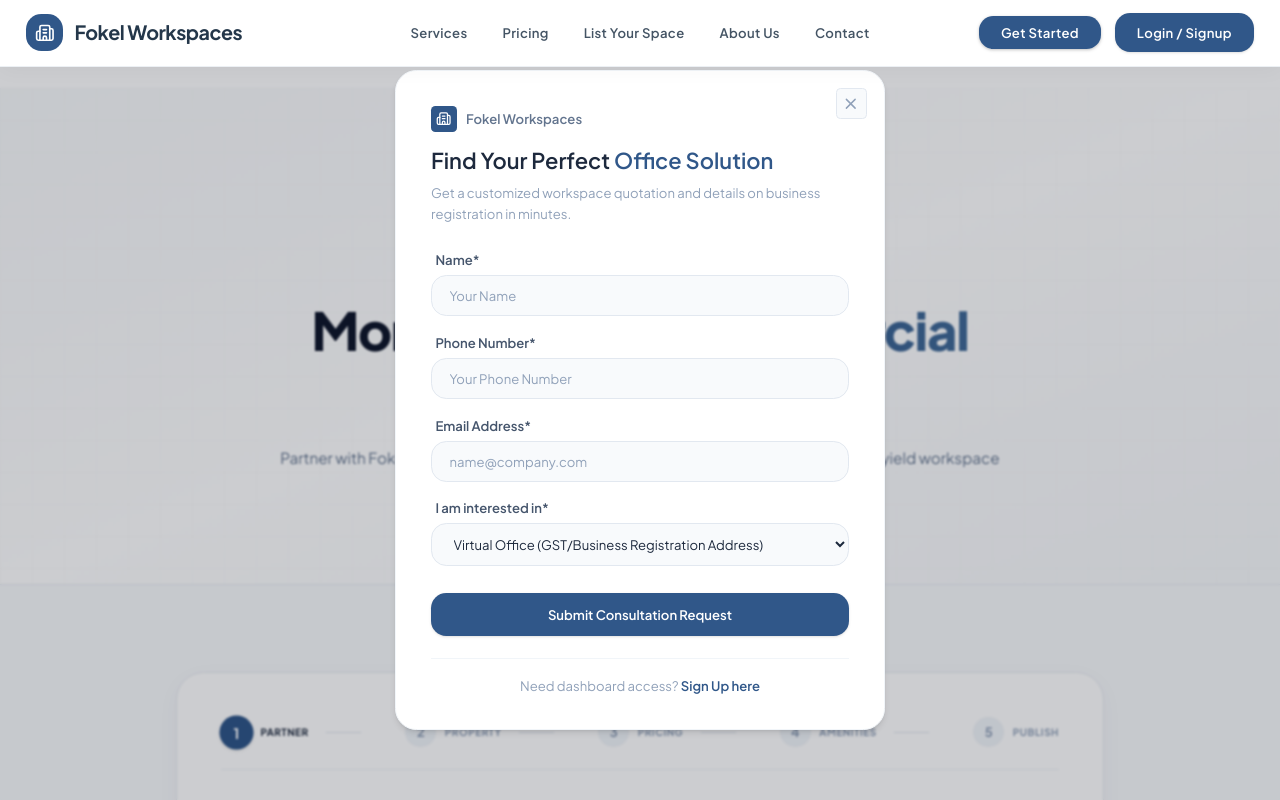
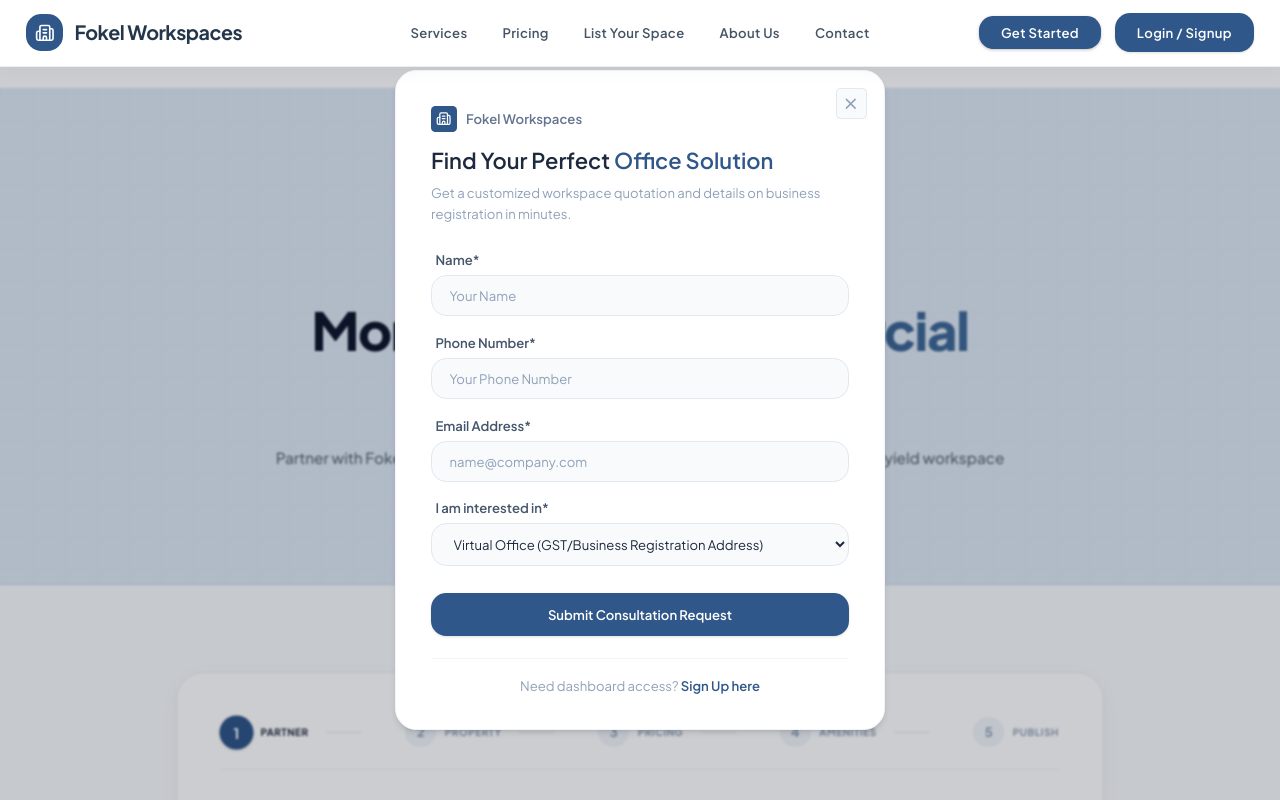
Before and after one commit to Keshav1903k/FokelWorkspaces, a Next.js app: page /list-space in a window 1280 px wide. Shown: the top 800 px of the page. Built offline with nearby package versions, Linux system fonts and the light colour scheme.

Commit message:
style: change list-space hero background to brand light blue (#DEE9F4)

```diff
--- a/src/app/list-space/page.tsx
+++ b/src/app/list-space/page.tsx
@@ -142,18 +142,18 @@
   return (
     <div className="flex flex-col min-h-screen bg-white">
       {/* Light Premium Header Banner */}
-      <section className="bg-gradient-to-br from-slate-50 via-white to-slate-100/50 pt-28 pb-16 md:pt-36 md:pb-20 text-center relative border-b border-[#E8EDF2]">
+      <section className="bg-[#DEE9F4] pt-28 pb-16 md:pt-36 md:pb-20 text-center relative border-b border-[#c4d6e9]">
         {/* Subtle grid pattern overlay for clean tech canvas feel */}
-        <div className="absolute inset-0 bg-[linear-gradient(to_right,#00000002_1px,transparent_1px),linear-gradient(to_bottom,#00000002_1px,transparent_1px)] bg-[size:32px_32px] pointer-events-none" />
+        <div className="absolute inset-0 bg-[linear-gradient(to_right,#00000003_1px,transparent_1px),linear-gradient(to_bottom,#00000003_1px,transparent_1px)] bg-[size:32px_32px] pointer-events-none" />
 
         <div className="relative z-10 container mx-auto px-6 max-w-5xl flex flex-col items-center">
-          <span className="px-3.5 py-1 rounded-full bg-primary/5 border border-primary/10 text-[10px] font-bold tracking-wider uppercase text-primary mb-6 shadow-sm">
+          <span className="px-3.5 py-1 rounded-full bg-white/60 border border-[#c4d6e9] text-[10px] font-bold tracking-wider uppercase text-primary mb-6 shadow-sm">
             Landlord Partnership Portal
           </span>
           <h1 className="text-3xl md:text-5xl font-extrabold text-slate-900 tracking-tight leading-tight mb-4 max-w-3xl">
             Monetize Your <span className="text-transparent bg-clip-text bg-gradient-to-r from-primary to-primary-hover">Commercial Property</span>
           </h1>
-          <p className="text-slate-500 text-xs sm:text-sm max-w-2xl leading-relaxed">
+          <p className="text-[#5C6B76] text-xs sm:text-sm max-w-2xl leading-relaxed font-medium">
             Partner with Fokel to convert empty spaces, managed cabins, or full floors into high-yield workspace assets. Get onboarded and reach thousands of verified clients.
           </p>
         </div>
```
